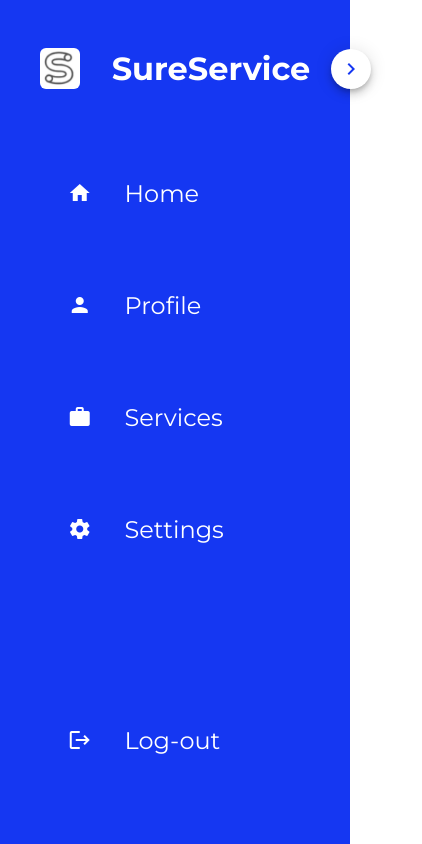
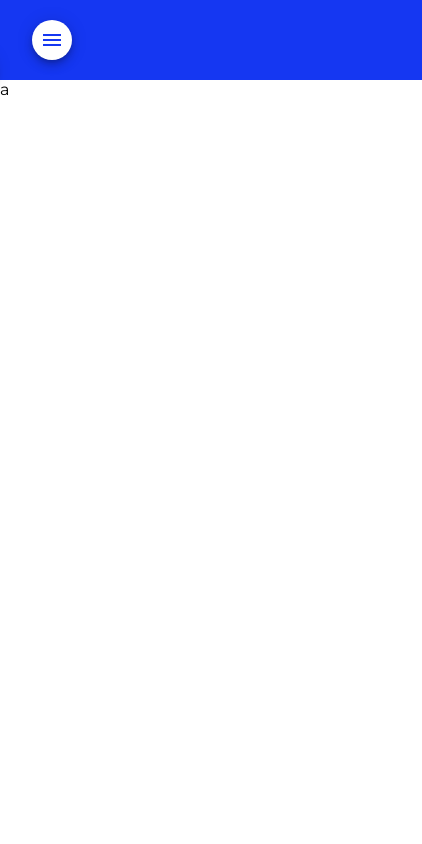
Before and after one commit to Williamz21/sureservice-2023, an Angular app: page / in a window 390 px wide. Shown: the whole page, 422 px wide, since content can reach past the window. Built offline with nearby package versions, Linux system fonts and the light colour scheme.

Commit message:
responsive updated

```diff
--- a/src/app/app.component.css
+++ b/src/app/app.component.css
@@ -6,7 +6,7 @@
     left: 0;
     color: var(--white);
     padding: 1rem 0;
-    background-color: rgba(21, 55, 242, 1);
+    background-color: var(--colorMain);
     display: flex;
     flex-direction: column;
     align-items: center;
@@ -19,7 +19,8 @@
     -o-transition: all ease-out 0.3s;
 }
 
-h1,h2{
+h1,
+h2 {
     margin: 0;
 }
 
@@ -66,7 +67,6 @@ h1,h2{
 }
 
 .link {
-    width: 80%;
     height: 5rem;
     display: grid;
     grid-template-columns: 40% 60%;
@@ -102,7 +102,7 @@ h1,h2{
     color: var(--button);
 }
 
-.button{
+.button {
     position: absolute;
     top: 50%;
     transform: translateY(-50%);
@@ -113,10 +113,15 @@ h1,h2{
     -o-transform: translateY(-50%);
 }
 
+.button2{
+    display: none;
+}
+
 /*TOGGLE BAR*/
 
-.close{
+.close {
     width: 120px;
+    margin-left: 0;
     transition: all ease-out 0.3s;
     -webkit-transition: all ease-out 0.3s;
     -moz-transition: all ease-out 0.3s;
@@ -124,16 +129,61 @@ h1,h2{
     -o-transition: all ease-out 0.3s;
 }
 
-.close .button{
+.close .button {
     right: -16%;
 }
 
-.close h2, .close h1{
+.close h2,
+.close h1 {
     display: none;
 }
 
-.close .navLinks .nav .link{
-    height: 5rem;
+.close .navLinks .nav .link {
     display: flex;
     justify-content: center;
 }
+
+/*mobile*/
+
+.topBar {
+    width: 100%;
+    height: 5rem;
+    background-color: var(--colorMain);
+    display: none;
+}
+
+
+/*media query*/
+
+@media (max-width: 760px) {
+    .topBar {
+        display: flex;
+        align-items: center;
+        padding-left: 2rem;
+    }
+
+    .button{
+        display: none;
+    }
+
+    .button2{
+        display: block;
+    }
+
+    .sideNav {
+        margin-left: -350px;
+    }
+
+    body {
+        margin: 0;
+    }
+}
+
+.topBarDisplay{
+    position: fixed;
+    width: 100%;
+    height: 100%;
+    top: 0;
+    left: 0;
+    margin-left: 0;
+}
--- a/src/app/app.component.html
+++ b/src/app/app.component.html
@@ -1,9 +1,17 @@
-<div id="sideNav" class="sideNav" [class.close]="classToggled" *ngIf="(router.url !== '/login' && router.url !== '/register')">
+<div class="topBar">
+    <button mat-mini-fab color="success" aria-label="Toggle sidebar" (click)="toggleBarMobile()">
+        <mat-icon>menu</mat-icon>
+    </button>
+</div>
+<div id="sideNav" class="sideNav" [class.close]="classToggled" [class.topBarDisplay]="topBarDisplay" *ngIf="(router.url !== '/login' && router.url !== '/register')">
     <div class="header">
         <img class="logo" src="../assets/favicon.png" alt="Logo of SureService">
         <h1>SureService</h1>
-        <button id="toggle" class="button" mat-mini-fab color="success" aria-label="Toggle sidebar" (click)="toggleBar()">
-            <mat-icon>keyboard_arrow_right</mat-icon>
+        <button class="button" mat-mini-fab color="success" aria-label="Toggle sidebar" (click)="toggleBar()">
+            <mat-icon id="iconToggle">{{open ? 'keyboard_arrow_left' : 'keyboard_arrow_right'}}</mat-icon>
+        </button>
+        <button class="button2" mat-mini-fab color="success" aria-label="Toggle sidebar" (click)="toggleBarMobile()">
+            <mat-icon>close</mat-icon>
         </button>
     </div>
 
@@ -52,4 +60,5 @@
         </div>
     </div>
 </div>
+a
 <router-outlet></router-outlet>
--- a/src/app/app.component.ts
+++ b/src/app/app.component.ts
@@ -1,4 +1,4 @@
-import { Component, OnInit } from '@angular/core';
+import { Component, HostListener, OnInit } from '@angular/core';
 import { Router } from '@angular/router';
 
 @Component({
@@ -9,6 +9,9 @@ import { Router } from '@angular/router';
 export class AppComponent implements OnInit{
   title = "sureservice";
   classToggled=false;
+  topBarDisplay=false;
+  sideNav=document.getElementById('sideNav') as any;
+  open=true;
 
   constructor(public router: Router){
 
@@ -16,11 +19,55 @@ export class AppComponent implements OnInit{
 
   ngOnInit(): void {
     document.body.classList.add("bodyOnAll");
+    this.onWindowResize()
   }
 
   toggleBar(){
     this.classToggled=!this.classToggled;
+    this.open=!this.open;
     document.body.classList.toggle('bodyWidth');
     document.body.classList.toggle("bodyOnAll");
   }
+
+  toggleBarMobile(){
+    this.topBarDisplay=!this.topBarDisplay;
+    document.body.classList.toggle('bodyMobile');
+    document.body.classList.toggle('bodyWidth');
+  }
+
+  @HostListener('window:resize', ['$event'])
+  onWindowResize() {
+    if(window.innerWidth<1200 && window.innerWidth>760){
+      if(document.body.classList.contains('bodyOnAll')){
+        document.body.classList.add('bodyWidth');
+        document.body.classList.remove("bodyOnAll");
+      }
+      else if(document.body.classList.contains('bodyMobile')){
+        document.body.classList.add('bodyWidth');
+        document.body.classList.remove("bodyMobile");
+      }
+    }
+    if(window.innerWidth>1200){
+      if(document.body.classList.contains('bodyWidth')){
+        document.body.classList.add('bodyOnAll');
+        document.body.classList.remove("bodyWidth");
+      }
+      else if(document.body.classList.contains('bodyMobile')){
+        document.body.classList.add('bodyOnAll');
+        document.body.classList.remove("bodyMobile");
+      }
+    }
+    if(window.innerWidth<760){
+      if(document.body.classList.contains('bodyWidth')){
+        document.body.classList.add('bodyMobile');
+        document.body.classList.remove('bodyWidth');
+      }
+      else if(document.body.classList.contains('bodyOnAll')){
+        document.body.classList.add('bodyMobile');
+        document.body.classList.remove("bodyOnAll");
+      }
+    }
+    if(window.innerWidth<1200 && window.innerWidth>760) this.classToggled=true;
+    else this.classToggled=false;
+  }
 }
--- a/src/styles.css
+++ b/src/styles.css
@@ -5,6 +5,7 @@
     --secondaryFont: #1f3ad6;
     --button: #1537F2;
     --white: #ffffff;
+    --colorMain: rgba(21, 55, 242, 1);
 }
 
 html,
@@ -13,7 +14,7 @@ body {
 }
 
 body {
-    overflow: hidden;
+    overflow-x: hidden;
     margin: 0;
     font-family: 'Montserrat', sans-serif;
 }
@@ -34,6 +35,10 @@ body {
     margin-left: 120px;
 }
 
+.bodyMobile{
+    margin-left: 0;
+}
+
 .OnLoginRegisterBody{
     margin: 0;
 }
```
